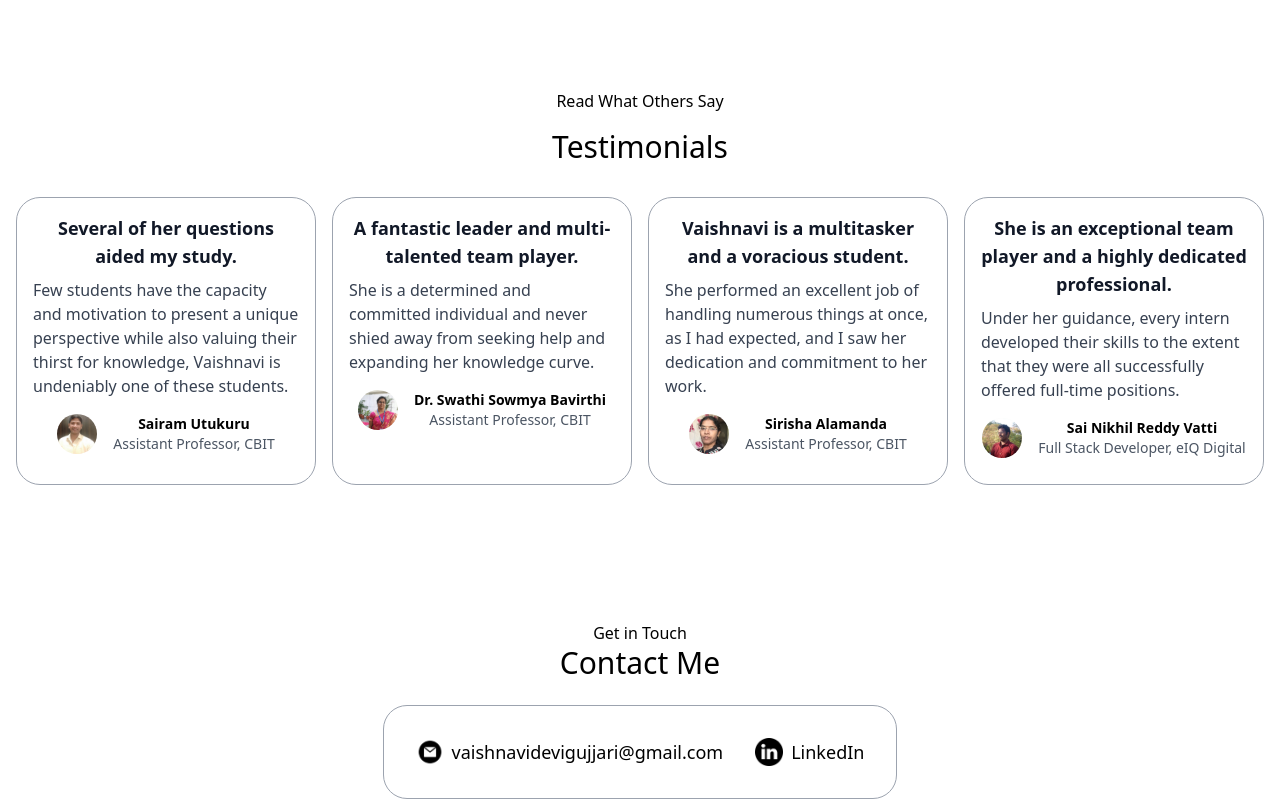
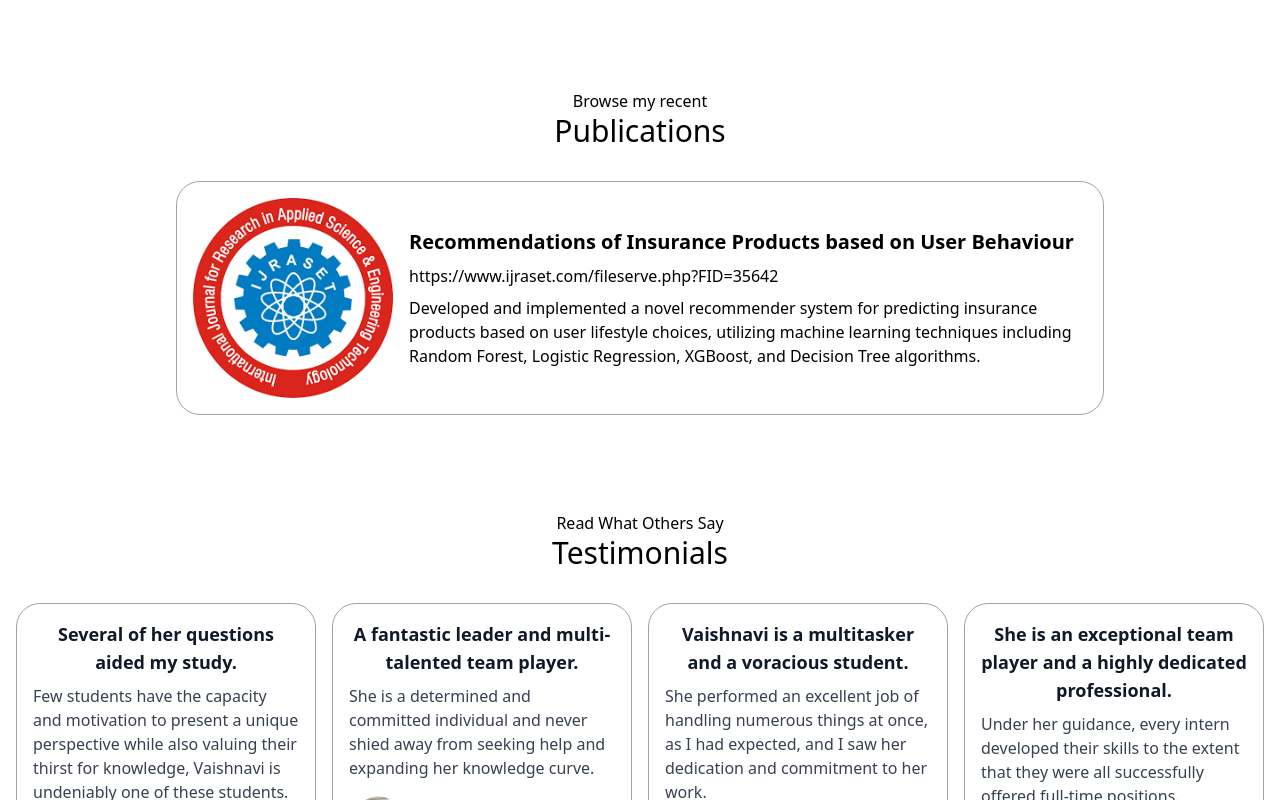
Before and after one commit to vaishnavigujjari/new-portfolio-react-js, a React (Create React App) app: page / in a window 1280 px wide. Shown: the part 3340-4140 px from the top of the page. Built offline with nearby package versions, Linux system fonts and the light colour scheme.

Commit message:
Added publications

```diff
--- a/src/components/Certifications/Certifications.jsx
+++ b/src/components/Certifications/Certifications.jsx
@@ -16,7 +16,7 @@ const Certifications = () => {
   return (
     <>
       <section id="certifications">
-        <div className="w-full px-4 md:w-3/4 lg:w-2/3 xl:w-3/4 mx-auto mt-20 max-w-screen-xl">
+        <div className="w-full px-4 md:w-3/4 lg:w-2/3 xl:w-3/4 mx-auto mt-24 max-w-screen-xl">
           <p className="text-center">Unveil my</p>
           <h1 className="text-3xl text-center">Certifications</h1>
           <div className="flex flex-col md:flex-row justify-center items-center gap-8 mb-8 mt-8">
--- a/src/components/Contact/Contact.jsx
+++ b/src/components/Contact/Contact.jsx
@@ -7,7 +7,7 @@ const Contact = () => {
     <>
       <section
         id="contact"
-        className="flex flex-col items-center justify-center pt-6vh mx-0 my-6 box-border min-h-0 h-auto"
+        className="flex flex-col items-center justify-center mt-24 mx-0 my-6 box-border min-h-0 h-auto"
       >
         <p className="mt-8 text-center">Get in Touch</p>
         <h1 className="text-center text-3xl mb-6">Contact Me</h1>
--- /dev/null
+++ b/src/components/Publications/Publications.jsx
@@ -0,0 +1,47 @@
+import React from "react";
+import IJRASET from "../../assets/research/ijraset.png";
+
+const Publications = () => {
+  const items = [
+    {
+      name: "Recommendations of Insurance Products based on User Behaviour",
+      logo: IJRASET,
+      link: "https://www.ijraset.com/fileserve.php?FID=35642",
+      desc: "Developed and implemented a novel recommender system for predicting insurance products based on user lifestyle choices, utilizing machine learning techniques including Random Forest, Logistic Regression, XGBoost, and Decision Tree algorithms.",
+    },
+  ];
+
+  return (
+    <>
+      <section id="projects" className="mt-24">
+        <p className="text-center">Browse my recent</p>
+        <h1 className="text-3xl text-center">Publications</h1>
+        <div className="w-full px-4 md:w-3/4 lg:w-2/3 xl:w-3/4 mx-auto mt-8 max-w-screen-xl">
+          {items.map((item, index) => (
+            <div
+              key={index}
+              className="flex flex-col md:flex-row justify-center items-center gap-8 mb-8 rounded-3xl border border-gray-400 border-solid p-4"
+            >
+              <div className="flex flex-col md:flex-row justify-center items-center">
+                <img
+                  src={item.logo}
+                  alt={item.name}
+                  className="h-[200px] w-[200px]"
+                />
+                <div className="text-center md:text-left ml-4">
+                  <h2 className="text-xl font-bold">{item.name}</h2>
+                  <a href={item.link} target="_blank" className="pointer">
+                    <p className="mt-2">{item.link}</p>
+                  </a>
+                  <p className="mt-2">{item.desc}</p>
+                </div>
+              </div>
+            </div>
+          ))}
+        </div>
+      </section>
+    </>
+  );
+};
+
+export default Publications;
--- /dev/null
+++ b/src/components/Publications/index.js
@@ -0,0 +1,3 @@
+import Publications from "./Publications";
+
+export default Publications;
--- a/src/components/Testimonials/Testimonials.jsx
+++ b/src/components/Testimonials/Testimonials.jsx
@@ -42,10 +42,10 @@ const Testimonials = () => {
   ];
 
   return (
-    <section id="testimonials" className="py-10 md:py-20">
+    <section id="testimonials" className="mt-24">
       <div className="container mx-auto px-4">
         <p className="text-center">Read What Others Say</p>
-        <h1 className="text-3xl text-center mt-4 mb-8">Testimonials</h1>
+        <h1 className="text-3xl text-center mb-8">Testimonials</h1>
         <div className="grid grid-cols-1 md:grid-cols-2 lg:grid-cols-4 gap-4 justify-center">
           {items.map((item, index) => (
             <div
--- a/src/pages/Home.jsx
+++ b/src/pages/Home.jsx
@@ -5,7 +5,8 @@ import About from "../components/About";
 import Experience from "../components/Experience";
 import Projects from "../components/Projects";
 import Certifications from "../components/Certifications";
-import Testimonials from "../components/Testimonials/Testimonials";
+import Publications from "../components/Publications";
+import Testimonials from "../components/Testimonials";
 import Contact from "../components/Contact";
 import Footer from "../components/Footer";
 
@@ -18,6 +19,7 @@ const Home = () => {
       <Experience />
       <Projects />
       <Certifications />
+      <Publications />
       <Testimonials />
       <Contact />
       <Footer />
```
